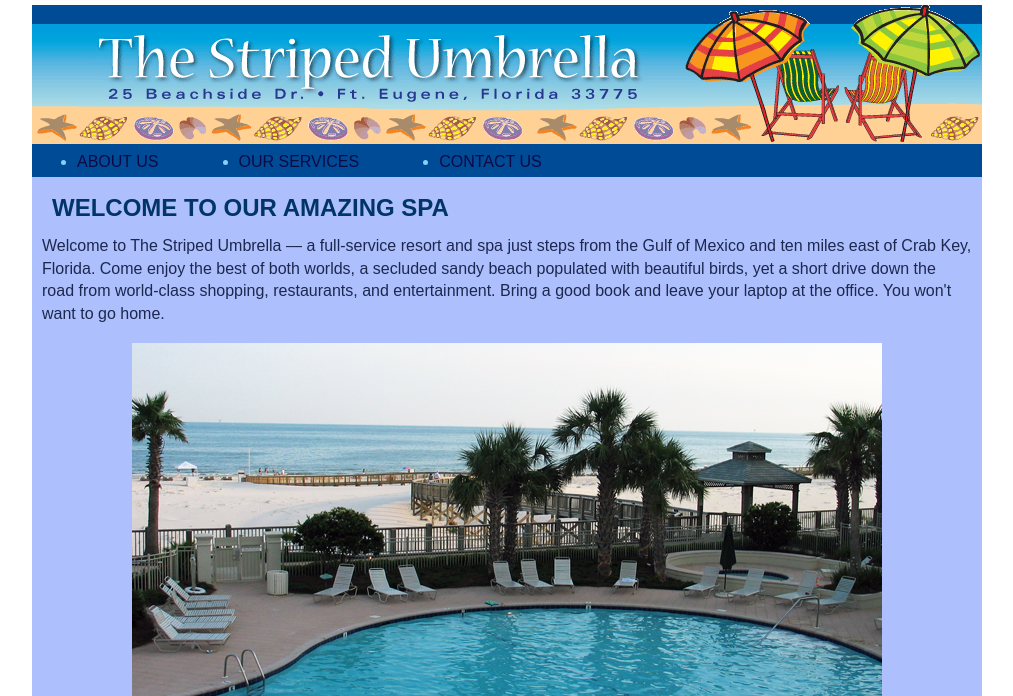
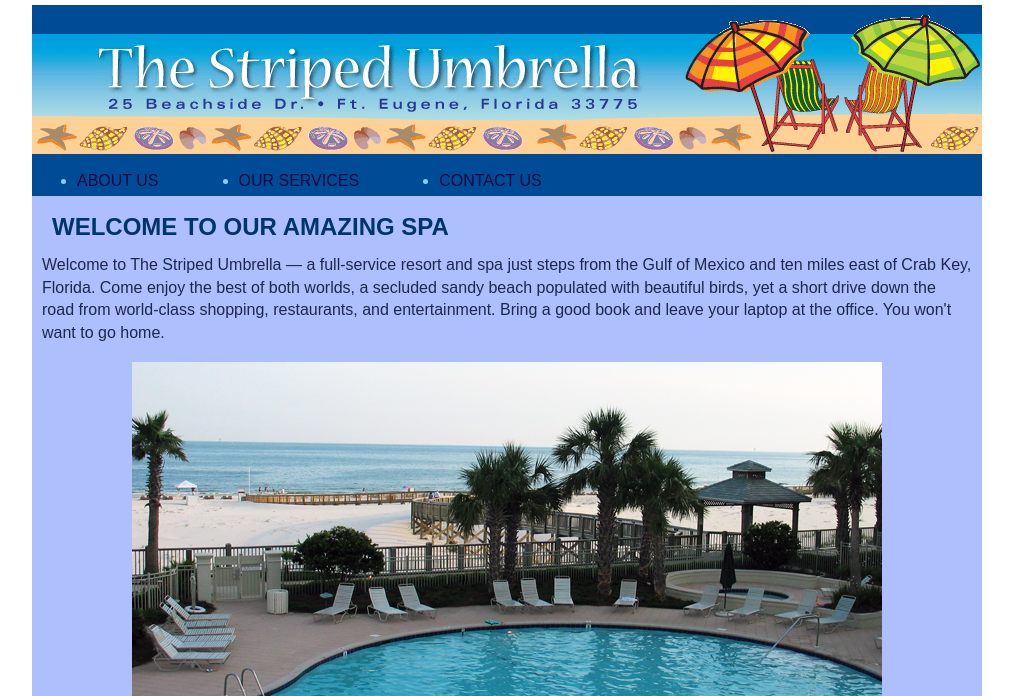
Before and after one commit to adem951/html-css-lab2-Adem, a plain HTML site: page Adem-html-css-lab/index.html in a window 1280 px wide. Shown: the top 696 px of the page, without its empty margins (133-1146 px from the left). Drawn offline with Linux system fonts and the light colour scheme.

Commit message:
Update style.css

```diff
--- a/Adem-html-css-lab/css/style.css
+++ b/Adem-html-css-lab/css/style.css
@@ -58,7 +58,7 @@ header,nav,footer
 {
   background-color: rgb(0, 75, 149);
   color: rgb(135, 206, 250);
-  padding-top: O.5%;
+  padding-top: 1%;
   padding-bottom: 1%;
 }
 
```
